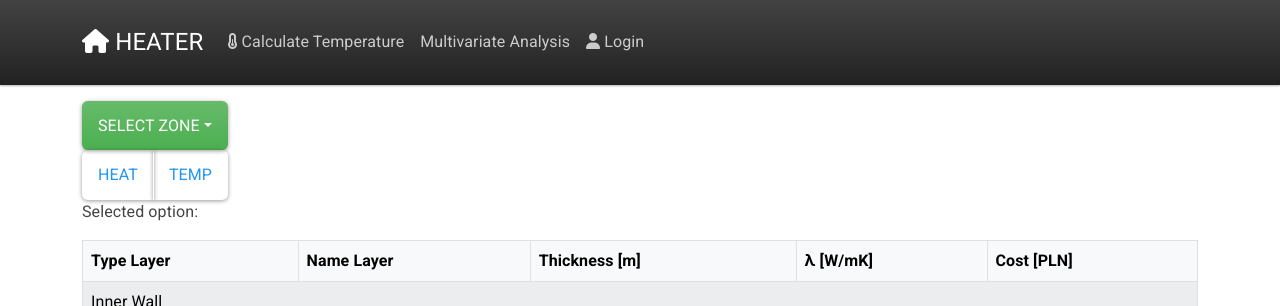
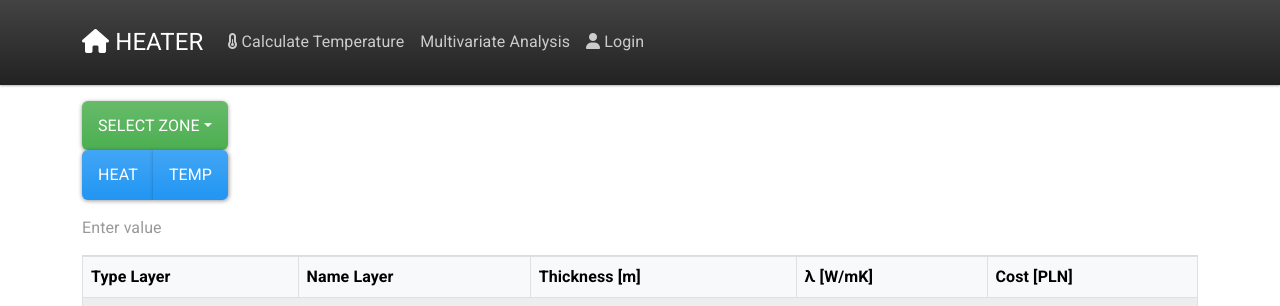
Before and after one commit to rafinder1/heat_app_react, a React (Create React App) app: page / in a window 1280 px wide. Shown: the top 306 px of the page. Built offline with nearby package versions, Linux system fonts and the light colour scheme.

Commit message:
add all item to calcuylate

```diff
--- a/package.json
+++ b/package.json
@@ -12,6 +12,7 @@
     "react": "^18.2.0",
     "react-bootstrap": "^2.8.0",
     "react-dom": "^18.2.0",
+    "react-plotly.js": "^2.6.0",
     "react-scripts": "^5.0.1",
     "web-vitals": "^2.1.4"
   },
--- a/src/screens/CalculateTemperature.js
+++ b/src/screens/CalculateTemperature.js
@@ -1,5 +1,6 @@
 import React, { useState } from 'react';
-import { Table, Button, Form, Dropdown, ToggleButtonGroup, ToggleButton } from 'react-bootstrap';
+import { Table, Button, Form, Dropdown, ButtonGroup } from 'react-bootstrap';
+import Plot from 'react-plotly.js';
 import data from './data.json'; // Replace with your JSON data
 
 const CustomTable = () => {
@@ -69,23 +70,41 @@ const CustomTable = () => {
 
 
     const [selectedZone, setSelectedZone] = useState(null);
+    const [inputValue, setInputValue] = useState('');
 
-    const handleDropdownSelect = (eventKey, event) => {
+    const handleDropdownSelect = (eventKey) => {
         setSelectedZone(options.find(option => option.value === eventKey));
     };
 
 
-    const radioOptions = [
-        { label: 'Heat', value: "Heat" },
-        { label: 'Temp', value: 'Temp' },
-    ];
-
     const [selectedOption, setSelectedOption] = useState(null);
 
     const handleRadioChange = (value) => {
-        console.log(value);
         setSelectedOption(value);
+        setInputValue('');
     };
+
+    const handleInputChange = (event) => {
+        setInputValue(event.target.value);
+    };
+
+    const getPlaceholderText = () => {
+        if (selectedOption === 'heat') {
+            return 'Power Heater';
+        } else if (selectedOption === 'temp') {
+            return 'Temperature';
+        }
+        return 'Enter value';
+    };
+
+    const scatterData = [
+        {
+            x: [1, 2, 3, 4],
+            y: [10, 11, 9, 12],
+            mode: 'markers',
+            type: 'scatter',
+        },
+    ];
 
     return (
         <div>
@@ -106,21 +125,20 @@ const CustomTable = () => {
                 {selectedZone && <p>You selected: {selectedZone.value}</p>}
             </div>
 
-            <ToggleButtonGroup type="radio" name="options" value={selectedOption}>
-                {radioOptions.map((option) => (
-                    <ToggleButton
-                        key={option.value}
-                        value={option.value}
-                        variant="outline-primary"
-                        onChange={() => handleRadioChange(option.value)}
-                    >
-                        {option.label}
-                    </ToggleButton>
-                ))}
-            </ToggleButtonGroup>
-            <p>Selected option: {selectedOption}</p>
+            <ButtonGroup aria-label="Basic example">
+                <Button onClick={() => handleRadioChange('heat')}>Heat</Button>
+                <Button onClick={() => handleRadioChange('temp')}>Temp</Button>
+            </ButtonGroup>
 
-
+            <Form.Group controlId="inputField">
+                {/* <Form.Label>Input Field</Form.Label> */}
+                <Form.Control
+                    type="number"
+                    placeholder={getPlaceholderText()}
+                    value={inputValue}
+                    onChange={handleInputChange}
+                />
+            </Form.Group>
             <Table striped bordered hover variant="light">
                 <thead>
                     <tr>
@@ -166,6 +184,11 @@ const CustomTable = () => {
             <Button onClick={() => addRowWithDropdown('Outer Wall')}>Add Row with Dropdown</Button>
             <Button onClick={handleCalculate}>Calculate</Button>
             <div>{result}</div>
+
+            <Plot
+                data={scatterData}
+                layout={{ title: 'Scatter Plot' }}
+            />
         </div>
     );
 };
```
Also changed, not shown: 1 other file (tests, documents, lock files or other folders).
